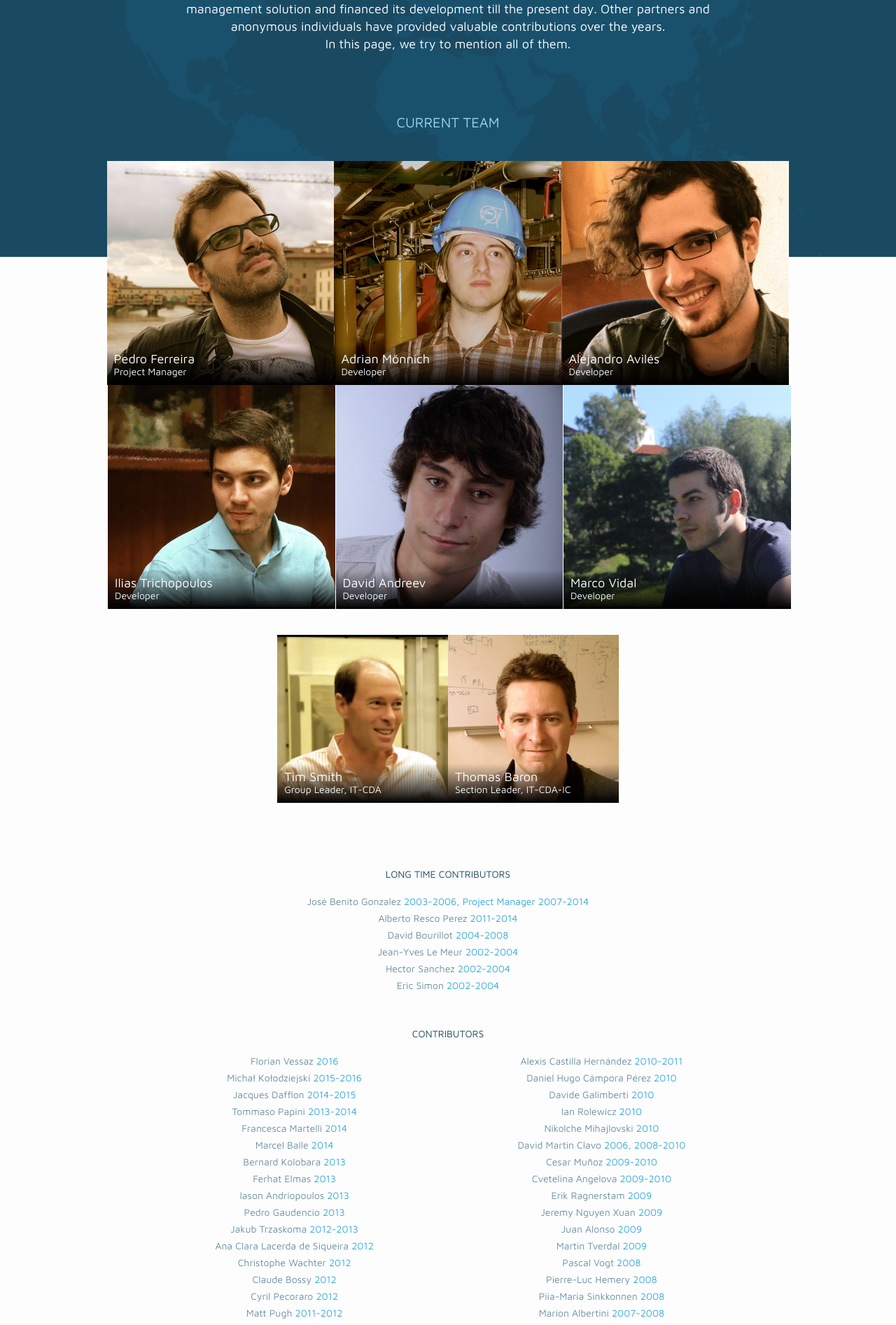
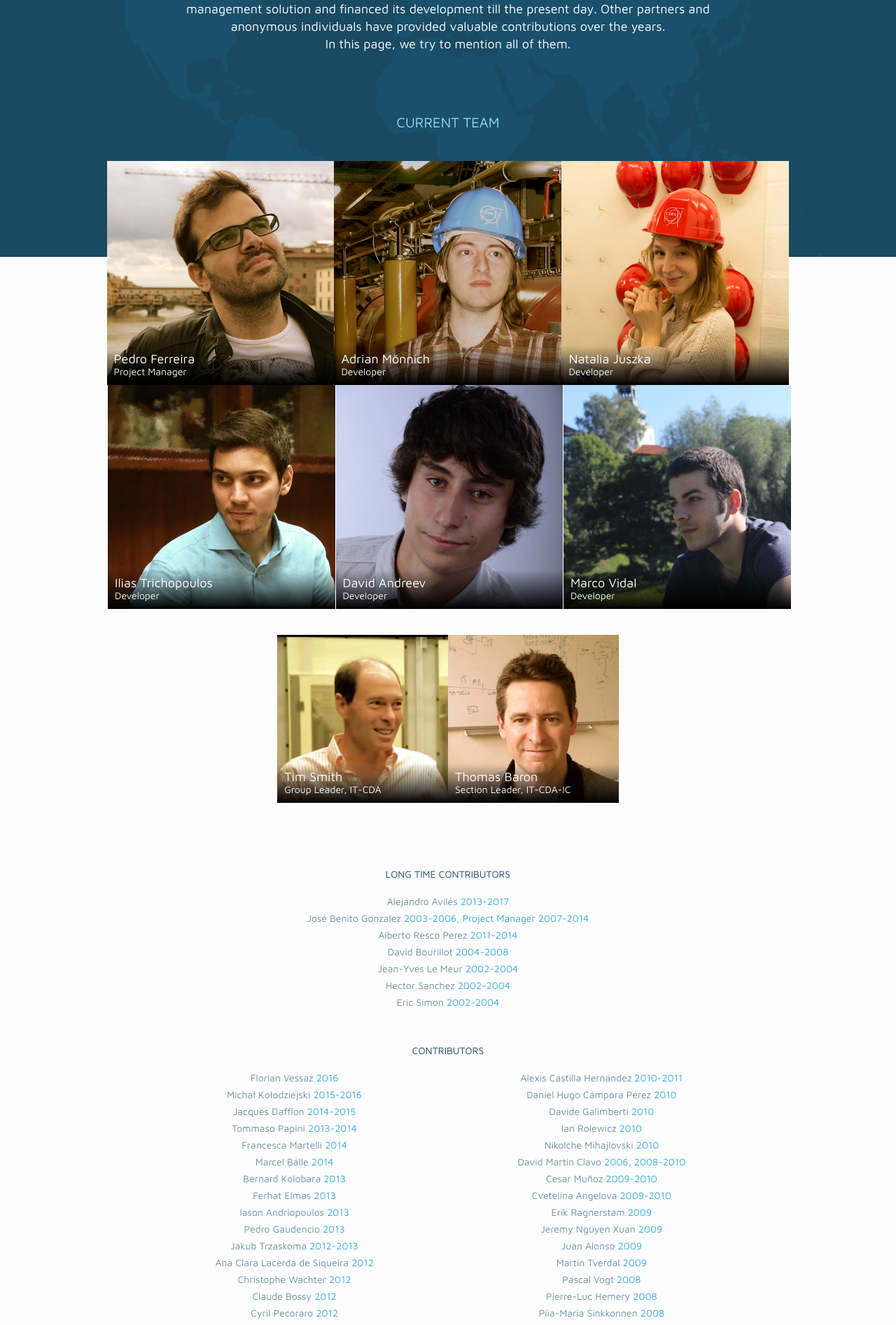
Before and after one commit to indico/indico.github.io, a Jekyll site: the page built from about_us.md, in a window 1280 px wide. Shown: the part 338-2231 px from the top of the page at 70% size. Built offline with Jekyll 4.4.1, drawn with Linux system fonts in a browser that asks for light colours; nearby versions of some CDN libraries; comment, search, counter and statistics services are not loaded.

Commit message:
Replaced Ome with Natalia
Moved Ome to long-time contributors :(

```diff
--- a/_layouts/about_us.html
+++ b/_layouts/about_us.html
@@ -30,7 +30,7 @@ layout: default
                         </div>
                         <div class="team-member team-member-dev col-md-4 col-sm-6 col-xs-12 team-member-developer-2">
                             <div class="team-member-note">
-                                <div class="team-member-name">Alejandro Avilés</div>
+                                <div class="team-member-name">Natalia Juszka</div>
                                 <div class="team-member-pos">Developer</div>
                             </div>
                         </div>
@@ -85,6 +85,10 @@ layout: default
                         <div class="contr-list text-center">
                             <h2 class="contr-list-header">LONG TIME CONTRIBUTORS</h2>
                             <ul class="contr-list-names">
+                                <li>
+                                    <span class="contr-list-names-name">Alejandro Avilés</span>
+                                    <span class="contr-list-names-date">2013-2017</span>
+                                </li>
                                 <li>
                                     <span class="contr-list-names-name">José Benito Gonzalez</span>
                                     <span class="contr-list-names-date">2003-2006, Project Manager 2007-2014</span>
--- a/css/indico.scss
+++ b/css/indico.scss
@@ -1232,7 +1232,7 @@ a.no-decoration {
     }
 
     .team-member-developer-2 {
-        background-image: url('../img/people/alejandroaviles.jpg');
+        background-image: url('../img/people/nataliajuszka.jpg');
     }
 
     .team-member-developer-3 {
```
Also changed, not shown: img/people/alejandroaviles.jpg (deleted), img/people/nataliajuszka.jpg (added).
